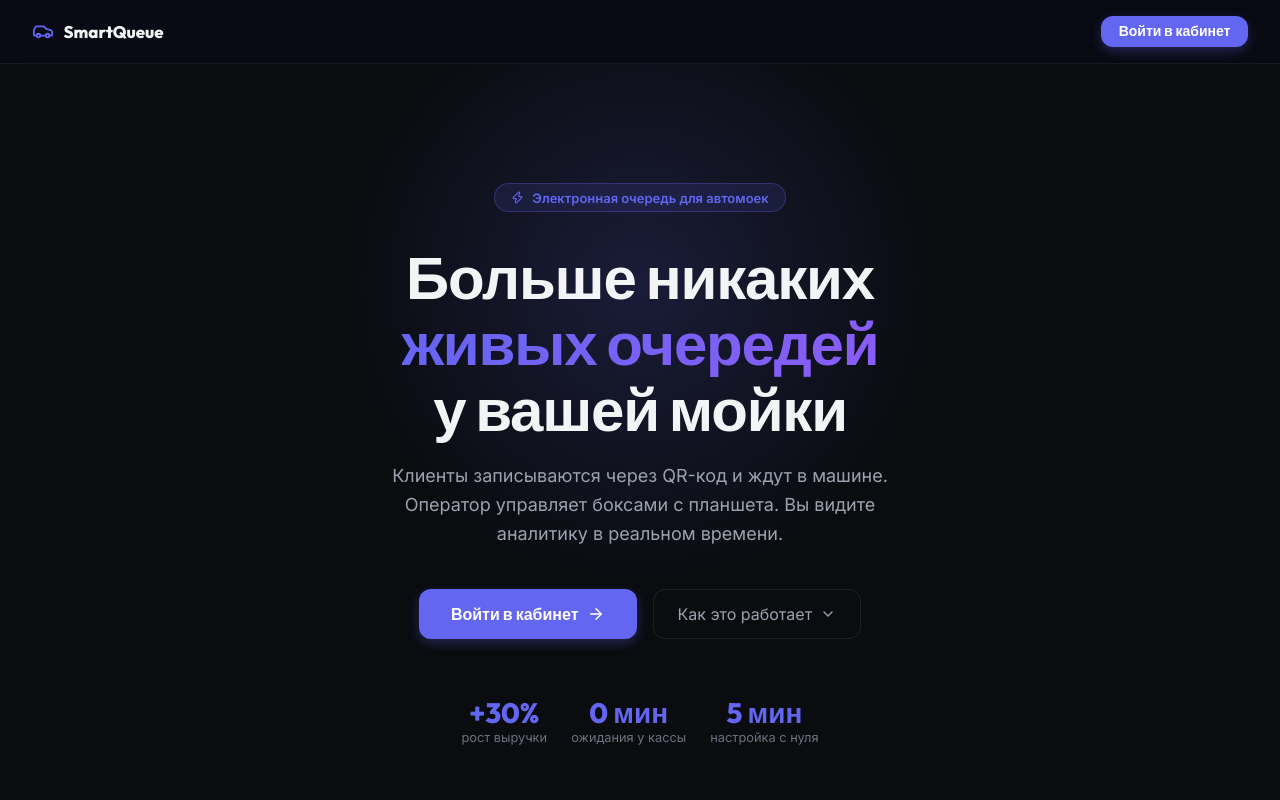
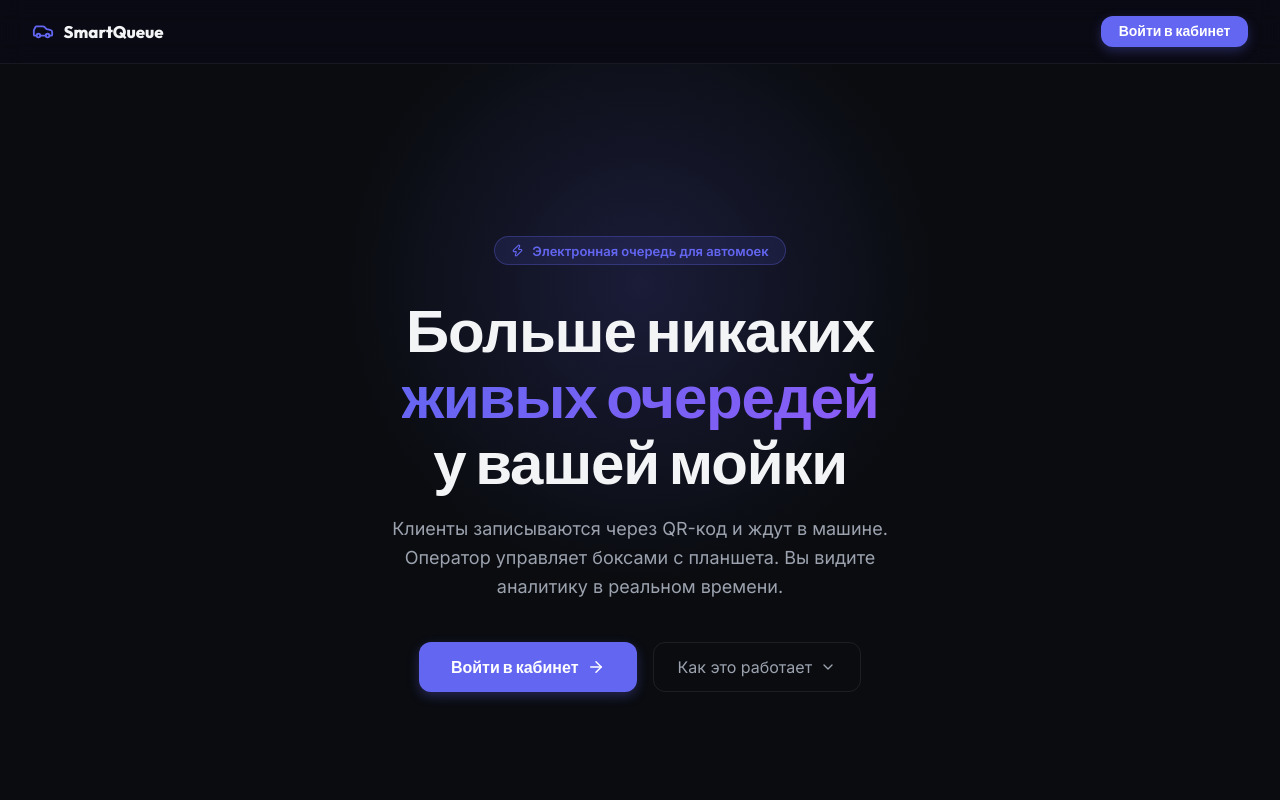
Before and after one commit to nbugubaev/carwash-queue, a React (Vite) app: page / in a window 1280 px wide. Shown: the top 800 px of the page. Built offline with nearby package versions, Linux system fonts and the light colour scheme; no server answers.

Commit message:
Update App.jsx

```diff
--- a/src/App.jsx
+++ b/src/App.jsx
@@ -49,19 +49,7 @@ function Hero({ onEnter }) {
           </a>
         </div>
 
-        {/* Stat pills */}
-        <div style={{ display: 'flex', gap: '1.5rem', justifyContent: 'center', flexWrap: 'wrap', marginTop: '3.5rem' }}>
-          {[
-            { value: '+30%', label: 'рост выручки' },
-            { value: '0 мин', label: 'ожидания у кассы' },
-            { value: '5 мин', label: 'настройка с нуля' },
-          ].map(s => (
-            <div key={s.label} style={{ textAlign: 'center' }}>
-              <div style={{ fontSize: '1.75rem', fontWeight: 800, fontFamily: 'var(--font-heading)', color: 'var(--accent-color)' }}>{s.value}</div>
-              <div style={{ fontSize: '0.8rem', color: 'var(--text-muted)' }}>{s.label}</div>
-            </div>
-          ))}
-        </div>
+
       </div>
     </section>
   );
```
